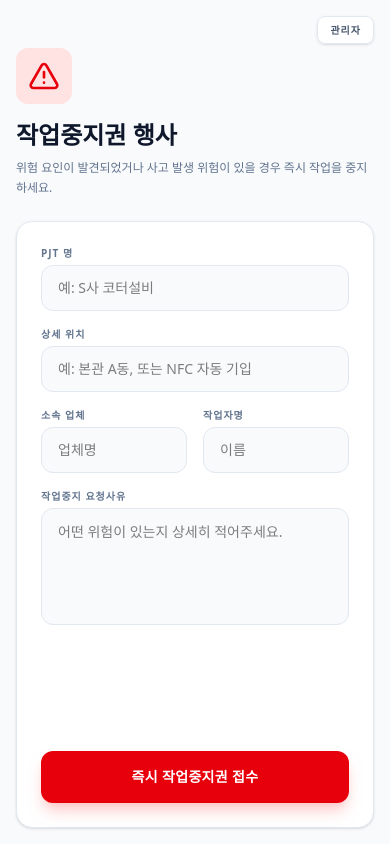
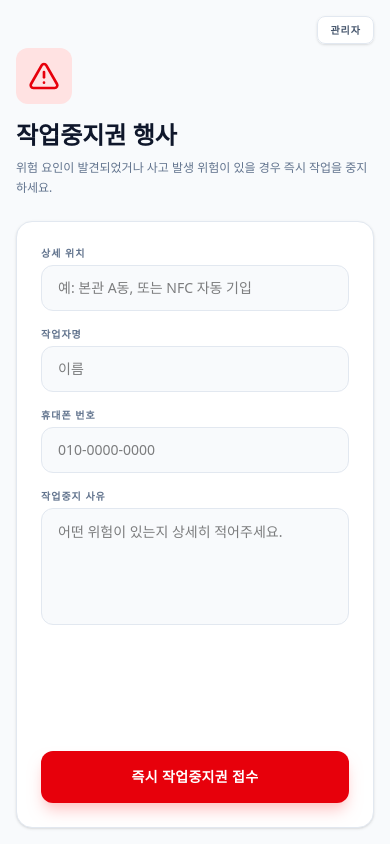
Before and after one commit to ghcks517-del/STOP-WORK, a React (Vite) app: page /stop in a window 390 px wide. Built offline with nearby package versions, Linux system fonts and the light colour scheme.

Commit message:
refactor: update request schema to include phone number
Remove project and company fields from stop requests and replace them with worker phone number. Update admin dashboard export and UI to reflect these changes.

```diff
--- a/src/pages/AdminDashboard.tsx
+++ b/src/pages/AdminDashboard.tsx
@@ -30,16 +30,15 @@ export default function AdminDashboard() {
       return;
     }
 
-    const headers = ['No', '상태', '접수일시', 'PJT 명', '상세 위치', '소속 업체', '작업자 명', '작업중지 요청사유', '조치 내역'];
+    const headers = ['No', '상태', '접수일시', '상세 위치', '작업자 명', '휴대폰 번호', '작업중지 사유', '조치 내역'];
 
     const exportData = requests.map((req, index) => [
       index + 1,
       req.status === 'pending' ? '접수' : req.status === 'in_progress' ? '조치중' : '완료',
       req.createdAt ? format(req.createdAt.toDate(), 'yyyy-MM-dd HH:mm:ss') : '-',
-      req.project,
       req.location,
-      req.company,
       req.workerName,
+      req.phoneNumber || '-',
       req.reason,
       req.actionDetails || '-'
     ]);
@@ -54,11 +53,10 @@ export default function AdminDashboard() {
       { wch: 5 },  // No
       { wch: 10 }, // 상태
       { wch: 20 }, // 접수일시
-      { wch: 20 }, // PJT 명
       { wch: 20 }, // 상세 위치
-      { wch: 15 }, // 소속 업체
       { wch: 12 }, // 작업자 명
-      { wch: 40 }, // 작업중지 요청사유
+      { wch: 15 }, // 휴대폰 번호
+      { wch: 40 }, // 작업중지 사유
       { wch: 40 }  // 조치 내역
     ];
 
@@ -84,7 +82,7 @@ export default function AdminDashboard() {
           } : undefined,
           alignment: {
             vertical: 'center',
-            horizontal: (C === 7 || C === 8) && !isHeader ? 'left' : 'center', // Left align for reason and action
+            horizontal: (C === 6 || C === 7) && !isHeader ? 'left' : 'center', // Left align for reason and action
             wrapText: true
           },
           border: {
@@ -162,12 +160,13 @@ export default function AdminDashboard() {
                   <Trash2 className="w-4 h-4" />
                 </button>
 
-                <h3 className="font-bold text-sm mb-1 line-clamp-1 pr-6">{req.project} / {req.location?.split(' (X')[0]}</h3>
-                <p className="text-xs text-slate-600 mb-3 line-clamp-2">{req.workerName} / {req.reason}</p>
+                <h3 className="font-bold text-sm mb-1 line-clamp-1 pr-6">{req.location?.split(' (X')[0]}</h3>
+                <p className="text-xs text-slate-600 mb-3 line-clamp-2">
+                  {req.workerName}{req.phoneNumber ? ` (${req.phoneNumber})` : ''} / {req.reason}
+                </p>
 
                 <div className="flex justify-between items-center mt-auto pt-2 border-t border-slate-50">
-                  <span className="text-[10px] text-slate-400">{req.company || '소속 미기재'}</span>
-                  <div className="text-[10px] font-bold text-slate-700 bg-slate-100 px-3 py-1.5 rounded-lg group-hover:bg-slate-900 group-hover:text-white transition-colors">상세보기</div>
+                  <div className="text-[10px] font-bold text-slate-700 bg-slate-100 px-3 py-1.5 rounded-lg group-hover:bg-slate-900 group-hover:text-white transition-colors ml-auto">상세보기</div>
                 </div>
               </div>
             </Link>
--- a/src/pages/RequestDetail.tsx
+++ b/src/pages/RequestDetail.tsx
@@ -75,8 +75,7 @@ export default function RequestDetail() {
               <AlertTriangle className="w-6 h-6" />
             </div>
             <div>
-              <h2 className="text-lg md:text-xl font-bold text-slate-900">{request.project}</h2>
-              <p className="text-xs text-slate-500">{request.location}</p>
+              <h2 className="text-lg md:text-xl font-bold text-slate-900">{request.location}</h2>
             </div>
           </div>
           <span className={`px-3 py-1.5 rounded-lg text-xs font-bold shrink-0 ${
@@ -93,7 +92,7 @@ export default function RequestDetail() {
             <div className="bg-slate-50 p-4 rounded-xl border border-slate-100">
               <span className="block text-[10px] uppercase tracking-widest text-slate-500 mb-1">작업자</span>
               <span className="font-bold text-sm text-slate-900">{request.workerName}</span>
-              {request.company && <span className="text-xs text-slate-600 ml-2">({request.company})</span>}
+              {request.phoneNumber && <span className="block text-xs text-slate-500 mt-1">{request.phoneNumber}</span>}
             </div>
             <div className="bg-slate-50 p-4 rounded-xl border border-slate-100">
               <span className="block text-[10px] uppercase tracking-widest text-slate-500 mb-1">접수 시간</span>
--- a/src/pages/WorkerStopPage.tsx
+++ b/src/pages/WorkerStopPage.tsx
@@ -13,15 +13,13 @@ export default function WorkerStopPage() {
     return <Navigate to="/admin" replace />;
   }
 
-  const defaultProject = searchParams.get('project') || '';
   const defaultLocation = searchParams.get('location') || '';
   const isNfcLocation = !!searchParams.get('location');
 
-  const [project, setProject] = useState(defaultProject);
   const [location, setLocation] = useState(defaultLocation);
   const [coordinates, setCoordinates] = useState<{x: number, y: number} | null>(null);
   const [workerName, setWorkerName] = useState('');
-  const [company, setCompany] = useState('');
+  const [phoneNumber, setPhoneNumber] = useState(localStorage.getItem('workerPhoneNumber') || '');
   const [reason, setReason] = useState('');
   const [isSubmitting, setIsSubmitting] = useState(false);
   const [submitted, setSubmitted] = useState(false);
@@ -37,12 +35,15 @@ export default function WorkerStopPage() {
 
   const handleSubmit = async (e: React.FormEvent) => {
     e.preventDefault();
-    if (!project || !location || !workerName || !reason) return;
+    if (!location || !workerName || !phoneNumber || !reason) return;
 
     if (isKnownBuilding && !coordinates) {
       alert('도면에서 정확한 위치를 클릭하여 선택해주세요.');
       return;
     }
+
+    // Save phone number to local storage for convenience
+    localStorage.setItem('workerPhoneNumber', phoneNumber);
 
     const finalLocation = (isKnownBuilding && coordinates)
       ? `${location} (X:${Math.round(coordinates.x)}%, Y:${Math.round(coordinates.y)}%)`
@@ -52,10 +53,9 @@ export default function WorkerStopPage() {
     try {
       // 1. Save to Firestore directly
       const requestRef = await addDoc(collection(db, 'stopRequests'), {
-        project,
         location: finalLocation,
         workerName,
-        company,
+        phoneNumber,
         reason,
         status: 'pending',
         createdAt: serverTimestamp(),
@@ -68,9 +68,9 @@ export default function WorkerStopPage() {
           headers: { 'Content-Type': 'application/json' },
           body: JSON.stringify({
             id: requestRef.id,
-            project,
             location,
             workerName,
+            phoneNumber,
             reason
           })
         });
@@ -130,18 +130,6 @@ export default function WorkerStopPage() {
         <form onSubmit={handleSubmit} className="flex-1 flex flex-col bg-white p-6 rounded-2xl shadow-sm border border-slate-200">
           <div className="space-y-4 flex-1">
             <div>
-              <label className="block text-[10px] uppercase tracking-widest font-bold text-slate-500 mb-1">PJT 명</label>
-              <input
-                type="text"
-                required
-                value={project}
-                onChange={(e) => setProject(e.target.value)}
-                className="w-full px-4 py-3 bg-slate-50 border border-slate-200 rounded-xl focus:ring-2 focus:ring-red-500 focus:border-red-500 outline-none transition-all text-sm font-medium"
-                placeholder="예: S사 코터설비"
-              />
-            </div>
-
-            <div>
               <label className="block text-[10px] uppercase tracking-widest font-bold text-slate-500 mb-1">상세 위치</label>
               <input
                 type="text"
@@ -193,17 +181,6 @@ export default function WorkerStopPage() {
               </div>
             )}
 
-            <div className="grid grid-cols-2 gap-4">
-              <div>
-                <label className="block text-[10px] uppercase tracking-widest font-bold text-slate-500 mb-1">소속 업체</label>
-                <input
-                  type="text"
-                  value={company}
-                  onChange={(e) => setCompany(e.target.value)}
-                  className="w-full px-4 py-3 bg-slate-50 border border-slate-200 rounded-xl focus:ring-2 focus:ring-red-500 focus:border-red-500 outline-none transition-all text-sm font-medium"
-                  placeholder="업체명"
-                />
-              </div>
             <div>
               <label className="block text-[10px] uppercase tracking-widest font-bold text-slate-500 mb-1">작업자명</label>
               <input
@@ -215,10 +192,21 @@ export default function WorkerStopPage() {
                 placeholder="이름"
               />
             </div>
+
+            <div>
+              <label className="block text-[10px] uppercase tracking-widest font-bold text-slate-500 mb-1">휴대폰 번호</label>
+              <input
+                type="tel"
+                required
+                value={phoneNumber}
+                onChange={(e) => setPhoneNumber(e.target.value)}
+                className="w-full px-4 py-3 bg-slate-50 border border-slate-200 rounded-xl focus:ring-2 focus:ring-red-500 focus:border-red-500 outline-none transition-all text-sm font-medium"
+                placeholder="010-0000-0000"
+              />
             </div>
 
             <div>
-              <label className="block text-[10px] uppercase tracking-widest font-bold text-slate-500 mb-1">작업중지 요청사유</label>
+              <label className="block text-[10px] uppercase tracking-widest font-bold text-slate-500 mb-1">작업중지 사유</label>
               <textarea
                 required
                 value={reason}
```
Lines whose indentation alone changed are shown as unchanged.
